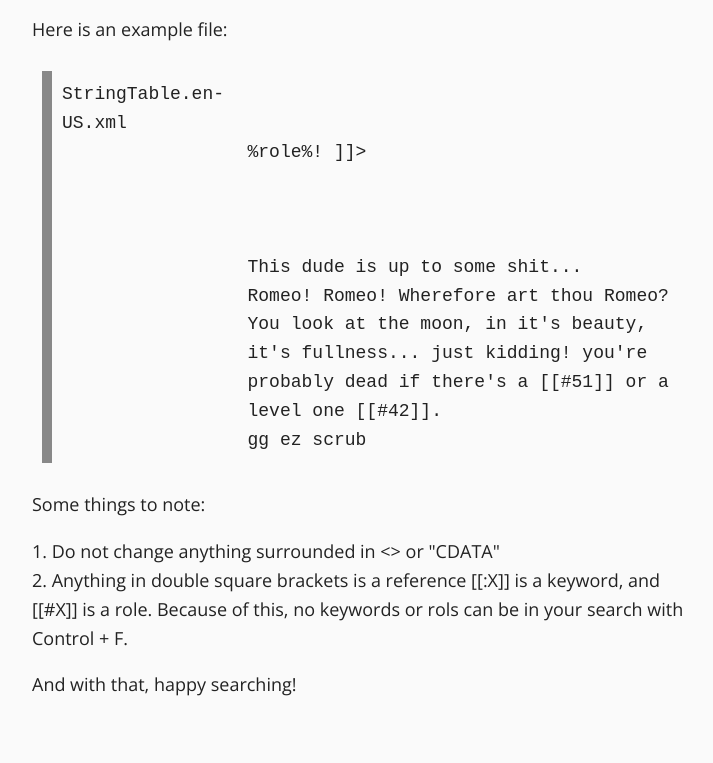
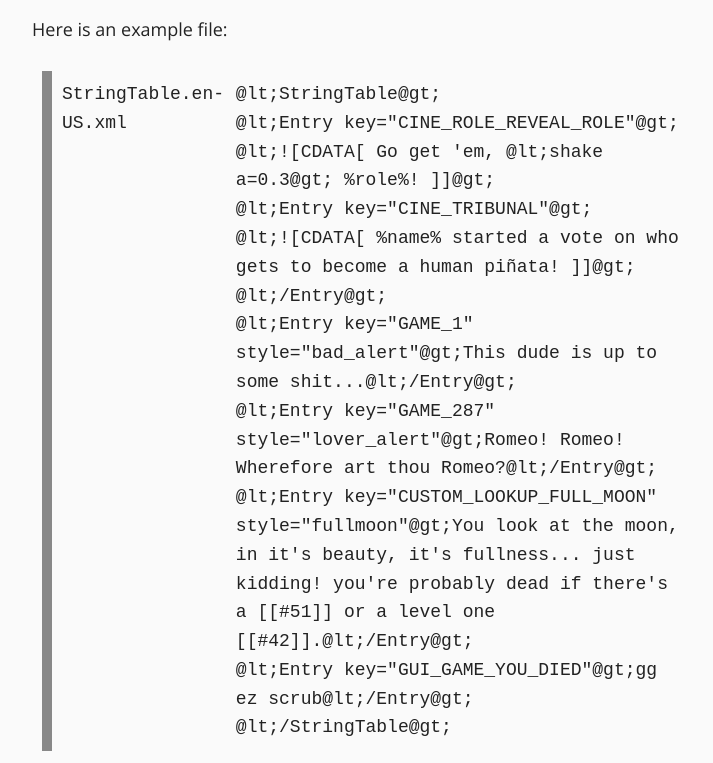
Before and after one commit to BeautifulBaguetteBeing/Text-Editor-Documentation, a plain HTML site: page index.html in a window 1280 px wide. Shown: the part 757-1520 px from the top of the page, without its empty margins (272-985 px from the left). Drawn offline with nearby package versions, Linux system fonts and the light colour scheme.

Commit message:
Update index.html

```diff
--- a/index.html
+++ b/index.html
@@ -45,17 +45,17 @@
     <blockquote>
       <span class="name">StringTable.en-US.xml</span>
       <p class="message">
-        <StringTable>
-        <br><Entry key="CINE_ROLE_REVEAL_ROLE">
-        <br>  <![CDATA[ Go get 'em, <shake a=0.3> %role%! ]]>
-        <br><Entry key="CINE_TRIBUNAL">
-        <br>  	<![CDATA[ %name% started a vote on who gets to become a human piñata! ]]>
-        <br></Entry>
-        <br><Entry key="GAME_1" style="bad_alert">This dude is up to some shit...</Entry>
-        <br><Entry key="GAME_287" style="lover_alert">Romeo! Romeo! Wherefore art thou Romeo?</Entry>
-        <br><Entry key="CUSTOM_LOOKUP_FULL_MOON" style="fullmoon">You look at the moon, in it's beauty, it's fullness... just kidding! you're probably dead if there's a [[#51]] or a level one [[#42]].</Entry>
-        <br><Entry key="GUI_GAME_YOU_DIED">gg ez scrub</Entry>
-        <br></StringTable>
+        @lt;StringTable@gt;
+        <br>@lt;Entry key="CINE_ROLE_REVEAL_ROLE"@gt;
+        <br>@lt;![CDATA[ Go get 'em, @lt;shake a=0.3@gt; %role%! ]]@gt;
+        <br>@lt;Entry key="CINE_TRIBUNAL"@gt;
+        <br>@lt;![CDATA[ %name% started a vote on who gets to become a human piñata! ]]@gt;
+        <br>@lt;/Entry@gt;
+        <br>@lt;Entry key="GAME_1" style="bad_alert"@gt;This dude is up to some shit...@lt;/Entry@gt;
+        <br>@lt;Entry key="GAME_287" style="lover_alert"@gt;Romeo! Romeo! Wherefore art thou Romeo?@lt;/Entry@gt;
+        <br>@lt;Entry key="CUSTOM_LOOKUP_FULL_MOON" style="fullmoon"@gt;You look at the moon, in it's beauty, it's fullness... just kidding! you're probably dead if there's a [[#51]] or a level one [[#42]].@lt;/Entry@gt;
+        <br>@lt;Entry key="GUI_GAME_YOU_DIED"@gt;gg ez scrub@lt;/Entry@gt;
+        <br>@lt;/StringTable@gt;
       </p>
     </blockquote>
     <p>
```
